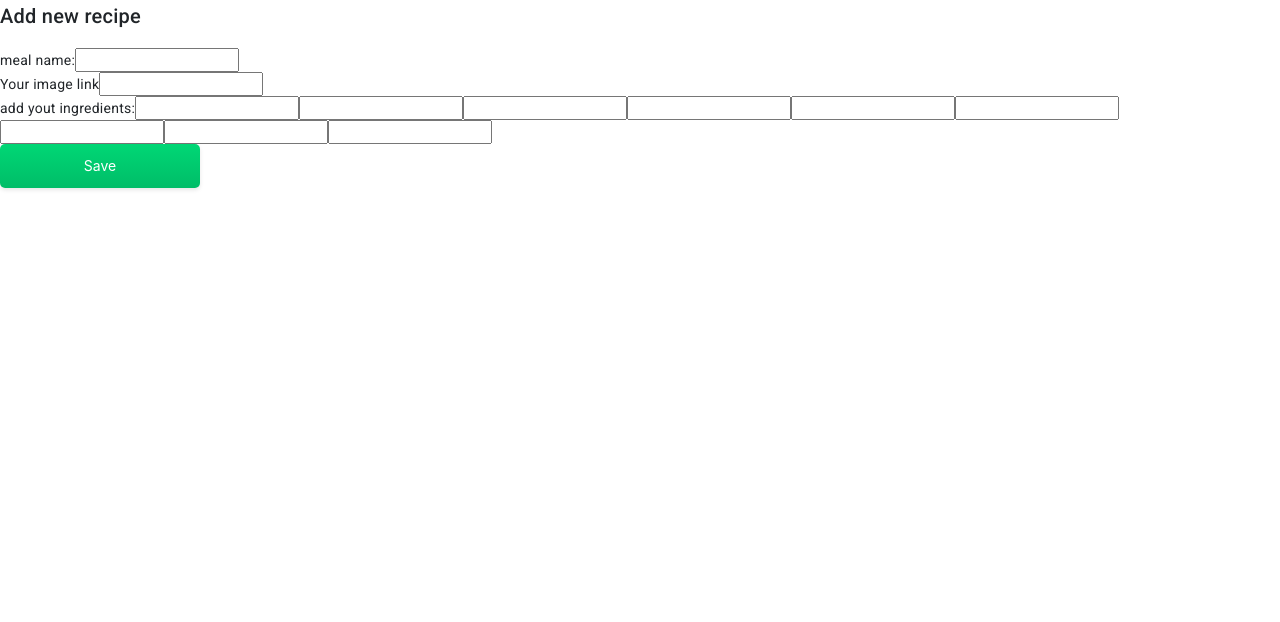
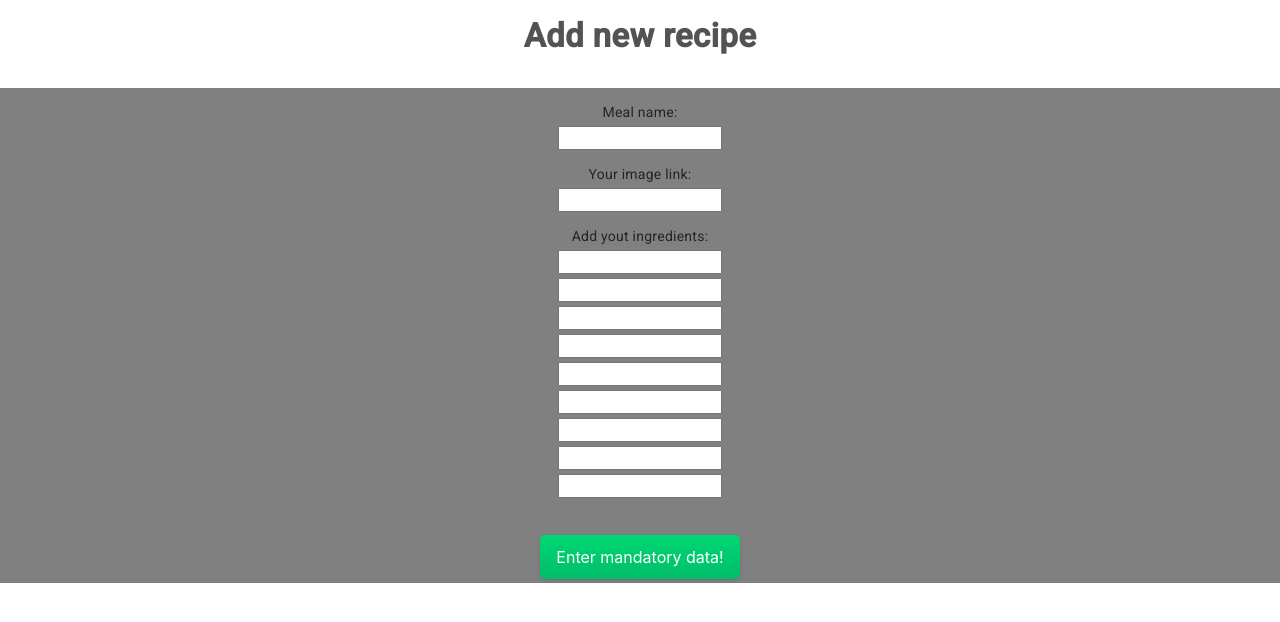
Before and after one commit to vladimir-bogdanovic/dinning-menu, an Angular app in the folder restaurant/: page /menu/1/new-meal in a window 1280 px wide. Shown: the top 622 px of the page. Built offline with nearby package versions, Linux system fonts and the light colour scheme.

Commit message:
form in add-new-meal component - style and validators

```diff
--- a/restaurant/src/app/add-new-meal/add-new-meal.component.css
+++ b/restaurant/src/app/add-new-meal/add-new-meal.component.css
@@ -0,0 +1,66 @@
+.form-wraper {
+  background-color: grey;
+  display: flex;
+  justify-content: center;
+}
+
+.add-meal-title {
+  color: rgb(84, 83, 83);
+  text-align: center;
+  padding: 20px;
+  font-weight: 900;
+  font-size: 33px;
+}
+
+.label-and-input-div {
+  display: flex;
+  justify-content: center;
+  align-items: center;
+  flex-wrap: wrap;
+  flex-direction: column;
+}
+
+button:disabled {
+  background-color: red;
+}
+label {
+  margin-top: 14px;
+}
+input {
+  margin-top: 4px;
+}
+
+input.ng-invalid.ng-touched,
+textarea.ng-invalid.ng-touched {
+  border: 1px solid red;
+}
+
+.invalid-input-warning {
+  display: block;
+  text-align: center;
+  margin-bottom: 20px;
+}
+
+.button {
+  background-color: #4caf50;
+  border: none;
+  color: white;
+  padding: 15px 32px;
+  border-radius: 5px;
+  text-align: center;
+  text-decoration: none;
+  display: inline-block;
+  font-size: 16px;
+  margin: 4px 2px;
+  cursor: pointer;
+  -webkit-transition-duration: 0.4s;
+  transition-duration: 0.4s;
+  display: flex;
+  align-items: center;
+  justify-content: center;
+}
+
+.button-shade:hover {
+  box-shadow: 0 12px 16px 0 rgba(0, 0, 0, 0.24),
+    0 17px 50px 0 rgba(0, 0, 0, 0.19);
+}
--- a/restaurant/src/app/add-new-meal/add-new-meal.component.html
+++ b/restaurant/src/app/add-new-meal/add-new-meal.component.html
@@ -1,16 +1,29 @@
+<h2 class="add-meal-title">Add new recipe</h2>
+<div class="form-wraper">
   <form [formGroup]="addNewMealForm" (ngSubmit)="onSubmit()">
-  <h2 class="meal-name">Add new recipe</h2>
     <div class="label-and-input-div">
-    <label for="name">meal name: </label>
-    <input type="text" formControlName="strMeal" />
+      <label for="name">Meal name: </label>
+      <input type="text" formControlName="strMeal" name="strMeal" />
+      <span
+        class="invalid-input-warning"
+        *ngIf="
+          !addNewMealForm.get('strMeal').valid &&
+          addNewMealForm.get('strMeal').touched
+        "
+        >Please enter a valid name!</span
+      >
     </div>
-  <div>
-    <label for=""> Your image link</label>
+    <div class="label-and-input-div">
+      <label for="">Your image link:</label>
       <input type="text" formControlName="strMealThumb" />
     </div>
     <div class="label-and-input-div">
-    <label for="text">add yout ingredients: </label>
-    <input type="text" formControlName="strIngredient1" />
+      <label for="text">Add yout ingredients: </label>
+      <input
+        type="text"
+        formControlName="strIngredient1"
+        ing1="strIngredient1"
+      />
       <input type="text" formControlName="strIngredient2" />
       <input type="text" formControlName="strIngredient3" />
       <input type="text" formControlName="strIngredient4" />
@@ -19,8 +32,23 @@
       <input type="text" formControlName="strIngredient7" />
       <input type="text" formControlName="strIngredient8" />
       <input type="text" formControlName="strIngredient9" />
+      <span
+        class="invalid-input-warning"
+        *ngIf="
+          !addNewMealForm.get('strIngredient1').valid &&
+          addNewMealForm.get('strIngredient1').touched
+        "
+        >Enter at least 1 ingredient! <br />
+        (must <b></b>e in first ingredient input)</span
+      >
     </div>
+
     <div class="label-and-input-div">
-    <button class="button" type="submit">Save</button>
+      <hr />
+      <button class="button" type="submit" [disabled]="!addNewMealForm.valid">
+        <span *ngIf="addNewMealForm.valid">Sumbit</span>
+        <span *ngIf="!addNewMealForm.valid">Enter mandatory data!</span>
+      </button>
     </div>
   </form>
+</div>
--- a/restaurant/src/app/add-new-meal/add-new-meal.component.ts
+++ b/restaurant/src/app/add-new-meal/add-new-meal.component.ts
@@ -1,5 +1,5 @@
-import { Component } from '@angular/core';
-import { FormControl, FormGroup } from '@angular/forms';
+import { Component, OnInit } from '@angular/core';
+import { FormControl, FormGroup, Validators } from '@angular/forms';
 
 import { Location } from '@angular/common';
 import { DataSharingService } from '../shared/data-sharing.service';
@@ -9,18 +9,20 @@ import { DataSharingService } from '../shared/data-sharing.service';
   templateUrl: './add-new-meal.component.html',
   styleUrls: ['./add-new-meal.component.css'],
 })
-export class AddNewMealComponent {
+export class AddNewMealComponent implements OnInit {
   mealToAdd: string = 'key';
+  addNewMealForm: FormGroup;
 
   constructor(
     private location: Location,
     private dataSharingService: DataSharingService
   ) {}
 
-  addNewMealForm = new FormGroup({
-    strMeal: new FormControl(),
+  ngOnInit(): void {
+    this.addNewMealForm = new FormGroup({
+      strMeal: new FormControl(null, Validators.required),
       strMealThumb: new FormControl(),
-    strIngredient1: new FormControl(),
+      strIngredient1: new FormControl(null, Validators.required),
       strIngredient2: new FormControl(),
       strIngredient3: new FormControl(),
       strIngredient4: new FormControl(),
@@ -30,8 +32,10 @@ export class AddNewMealComponent {
       strIngredient8: new FormControl(),
       strIngredient9: new FormControl(),
     });
+  }
 
   onSubmit() {
+    console.log(this.addNewMealForm);
     this.dataSharingService.sendData(this.addNewMealForm.value);
     this.location.back();
     localStorage.setItem(
--- a/restaurant/src/app/menu-page/category-meals/category-meals.component.css
+++ b/restaurant/src/app/menu-page/category-meals/category-meals.component.css
@@ -36,7 +36,7 @@ li {
   margin-right: 20px;
   margin-left: 20px;
   display: flex;
-  justify-content: start;
+  justify-content: flex-start;
 }
 
 .meal-name {
```
Lines whose indentation alone changed are shown as unchanged.
